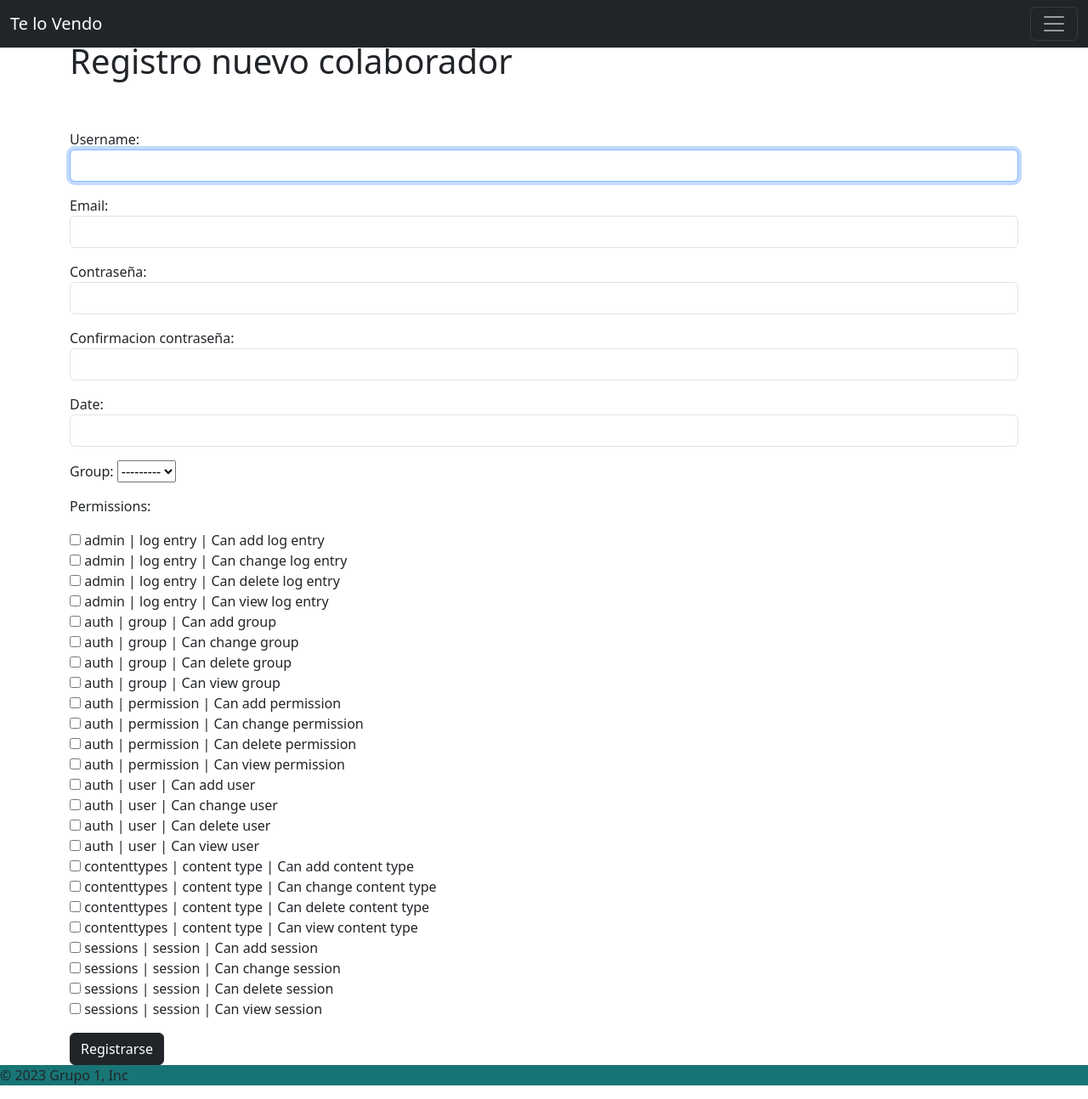
After one commit to rodjoost/M7_grupal, a Django app: page /register_user in a window 1280 px wide. The commit adds this page. Shown: the whole page at 85% size. Run offline with Django 4.2, Linux system fonts and the light colour scheme.

Commit message:
se agregar registro de usuario

```diff
--- a/app/forms.py
+++ b/app/forms.py
@@ -40,3 +40,29 @@ class PedidoForm(forms.ModelForm):
         form_fields = ['nombre', 'cantidad']
         for field in form_fields:
             self.fields[field].widget.attrs['class'] = 'form-control'
+
+class UserRegistrationForm(UserCreationForm):
+    username = forms.CharField(widget=forms.TextInput(attrs={"class":"form-control"}))
+    email = forms.EmailField(widget=forms.EmailInput(attrs={"class":"form-control"}))
+    password1 = forms.CharField(label="Contraseña", widget=forms.PasswordInput(attrs={"class":"form-control"}))
+    password2 = forms.CharField(label="Confirmacion contraseña", widget=forms.PasswordInput(attrs={"class":"form-control"}))
+    date = forms.DateField(widget=forms.DateInput(attrs={"class":"form-control"}))
+    group = forms.ModelChoiceField(queryset=Group.objects.all())
+    permissions = forms.ModelMultipleChoiceField(
+        queryset=Permission.objects.all(),
+        widget=forms.CheckboxSelectMultiple
+    )
+
+    class Meta:
+        model = User
+        fields = ['username', 'email', 'password1', 'password2']
+        help_texts = {k:"" for k in fields}
+
+class LoginForm(forms.Form):
+    nombre   = forms.CharField(widget=forms.TextInput(attrs={'class':'form-control'}))
+    password = forms.CharField(widget=forms.PasswordInput(attrs={'class':'form-control'}))
+
+    def __init__(self, *args, **kwargs):
+        super().__init__(*args, **kwargs)
+        self.fields['nombre'].widget.attrs['class'] = 'form-control'
+        self.fields['password'].widget.attrs['class'] = 'form-control'
--- a/app/templates/base_layout.html
+++ b/app/templates/base_layout.html
@@ -47,9 +47,7 @@
           <div class="offcanvas-body">
             <ul class="navbar-nav justify-content-end flex-grow-1 pe-3">
               <li class="nav-item">
-                <a class="nav-link active" aria-current="page" href="/home"
-                  >Home</a
-                >
+                <a class="nav-link active" aria-current="page" href="{% url 'home' %}">Home</a>
               </li>
               {% if user.is_authenticated %}
               <li class="nav-item">
@@ -68,6 +66,9 @@
               {% else %}
               <li class="nav-item">
                 <a class="nav-link" href="{% url 'login' %}">Login</a>
+              </li>
+              <li class="nav-item">
+                <a class="nav-link" href="{% url 'register_user' %}">Register User</a>
               </li>
 
               {% endif %}
--- /dev/null
+++ b/app/templates/register_user.html
@@ -0,0 +1,19 @@
+{% extends 'base_layout.html' %}
+
+{% block content %}
+<h1>Registro nuevo colaborador</h1><br><br>
+{% if messages %}
+    {% for message in messages %}
+    <div class="{{ message.tags }}">{{ message|capfirst}}</div>
+    {% endfor %}
+{% endif %}
+
+<form action="" method="post">
+
+    {% csrf_token %}
+    {{ form.as_p }}
+    <button type="submit" class='btn btn-dark'>Registrarse</button>
+
+</form>
+
+{% endblock  %}
--- a/app/urls.py
+++ b/app/urls.py
@@ -9,4 +9,5 @@ urlpatterns = [
     path('pedido/', views.pedido, name="pedido"),
     path('login/', LoginView.as_view(template_name='login.html'), name='login'),
     path('logout/', LogoutView.as_view(template_name='logout.html'), name='logout'),
+    path('register_user', views.register_user, name="register_user"),
 ]
--- a/app/views.py
+++ b/app/views.py
@@ -2,7 +2,7 @@ from django.shortcuts import render,redirect
 from django.contrib.auth import authenticate, login as auth_login, logout as auth_logout
 from django.contrib.auth.decorators import login_required
 from django.contrib.auth.models import User
-from .forms import ProductoForm,ProveedorForm,PedidoForm
+from .forms import UserRegistrationForm, ProductoForm,ProveedorForm,PedidoForm
 from .models import Producto,Proveedor,Pedido
 from django.contrib import messages
 
@@ -69,3 +69,21 @@ def pedido(request):
     context = {'form': form}
 
     return render(request, 'pedido.html', context=context)
+
+def register_user(request):
+    if request.method == "POST":
+        form = UserRegistrationForm(request.POST)
+        if form.is_valid():
+            user = form.save()
+            group = form.cleaned_data['group']
+            permissions = form.cleaned_data['permissions']
+            username = form.cleaned_data['username']
+            user.groups.add(group)
+            user.user_permissions.set(permissions)
+            messages.success(request, f'Usuario {username} creado exitosamente!!')
+            return redirect('home')
+    else:
+        form = UserRegistrationForm()
+
+    context = {'form': form}
+    return render(request, 'register_user.html', context)
--- a/telovendo/settings.py
+++ b/telovendo/settings.py
@@ -130,3 +130,5 @@ STATICFILES_DIRS = (os.path.join(BASE_DIR, 'app/static'),)
 DEFAULT_AUTO_FIELD = 'django.db.models.BigAutoField'
 
 LOGIN_REDIRECT_URL = 'home'
+
+REGISTER_USER_REDIRECT_URL = 'home'
```
Also changed, not shown: app/migrations/0001_initial.py, db.sqlite3 (deleted).
